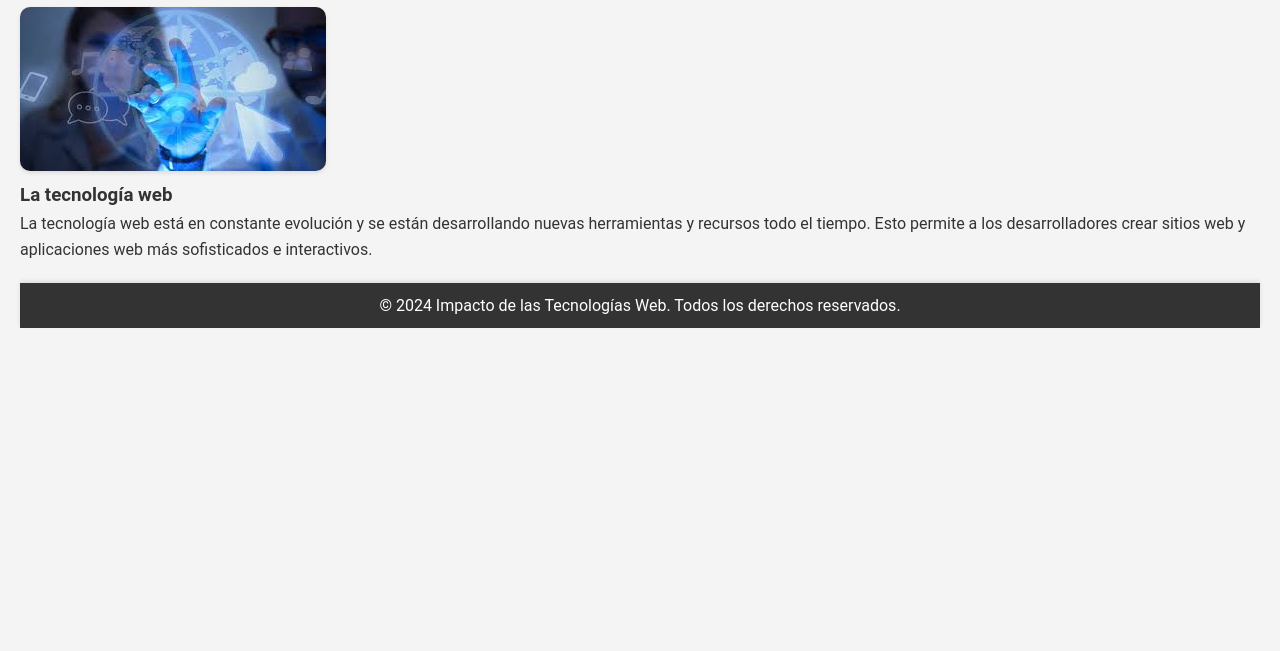
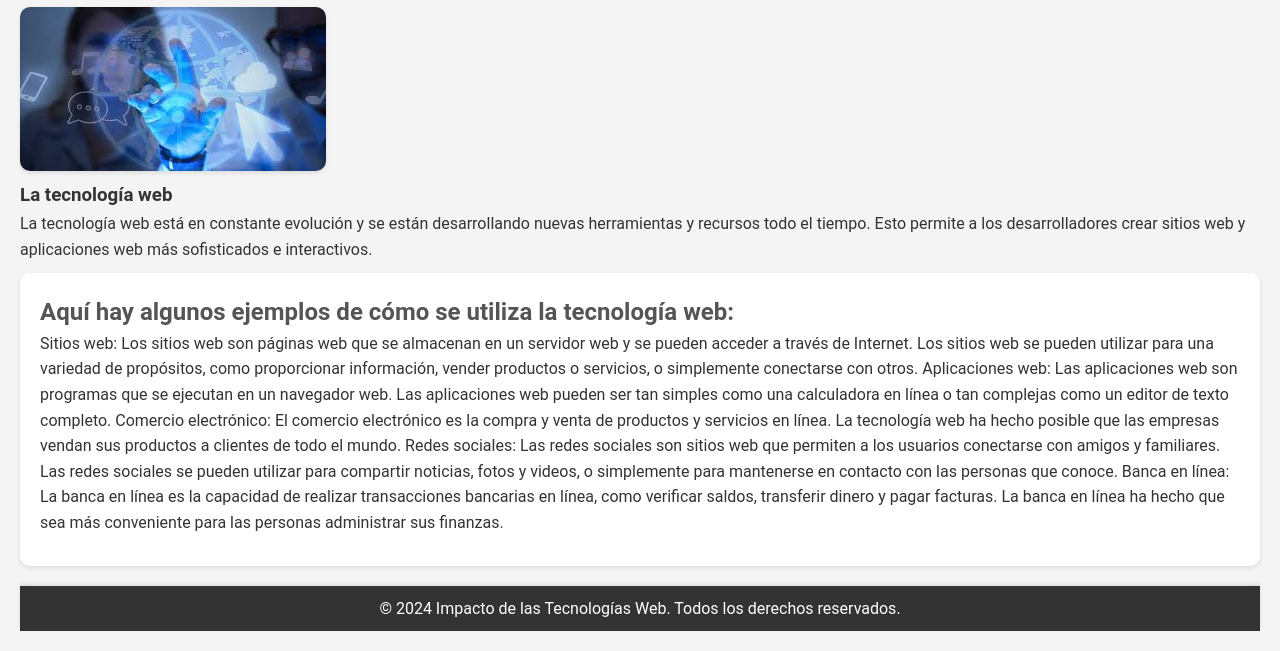
Before and after one commit to Roberth122/tecnologias1, a plain HTML site: page Practica1/index.html in a window 1280 px wide. Shown: the part 299-950 px from the top of the page. Before the commit the page ends 800 px from the top, so only its background shows below. Drawn offline with Linux system fonts and the light colour scheme.

Commit message:
prueba 6

```diff
--- a/Practica1/index.html
+++ b/Practica1/index.html
@@ -25,6 +25,14 @@
         <img src="images/tech1.jpeg" alt="Tecnología en la sociedad">
         <h3>La tecnología web</h3>
         <p>La tecnología web está en constante evolución y se están desarrollando nuevas herramientas y recursos todo el tiempo. Esto permite a los desarrolladores crear sitios web y aplicaciones web más sofisticados e interactivos.</p>
+        <article>
+            <h3>Aquí hay algunos ejemplos de cómo se utiliza la tecnología web:</h3>
+            <p>Sitios web: Los sitios web son páginas web que se almacenan en un servidor web y se pueden acceder a través de Internet. Los sitios web se pueden utilizar para una variedad de propósitos, como proporcionar información, vender productos o servicios, o simplemente conectarse con otros.
+                Aplicaciones web: Las aplicaciones web son programas que se ejecutan en un navegador web. Las aplicaciones web pueden ser tan simples como una calculadora en línea o tan complejas como un editor de texto completo.
+                Comercio electrónico: El comercio electrónico es la compra y venta de productos y servicios en línea. La tecnología web ha hecho posible que las empresas vendan sus productos a clientes de todo el mundo.
+                Redes sociales: Las redes sociales son sitios web que permiten a los usuarios conectarse con amigos y familiares. Las redes sociales se pueden utilizar para compartir noticias, fotos y videos, o simplemente para mantenerse en contacto con las personas que conoce.
+                Banca en línea: La banca en línea es la capacidad de realizar transacciones bancarias en línea, como verificar saldos, transferir dinero y pagar facturas. La banca en línea ha hecho que sea más conveniente para las personas administrar sus finanzas.</p>
+        </article>
     </section>
     <footer>
         <p>&copy; 2024 Impacto de las Tecnologías Web. Todos los derechos reservados.</p>
```
Also changed, not shown: Practica1/futuro.html (+1 -1 lines), Practica1/sociedad.html (+1 -1 lines).
